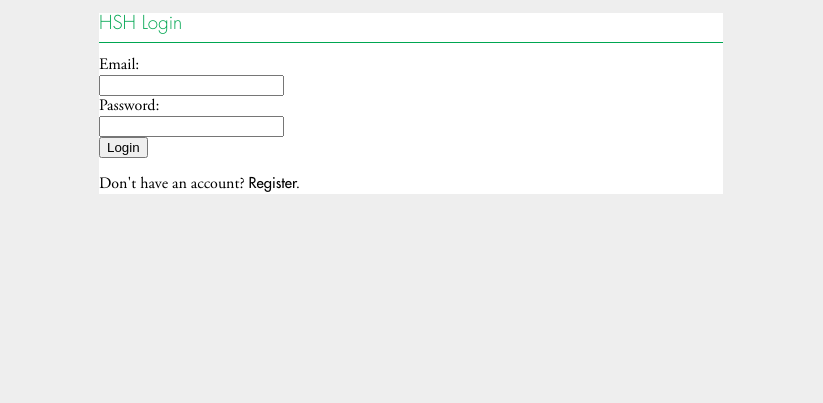
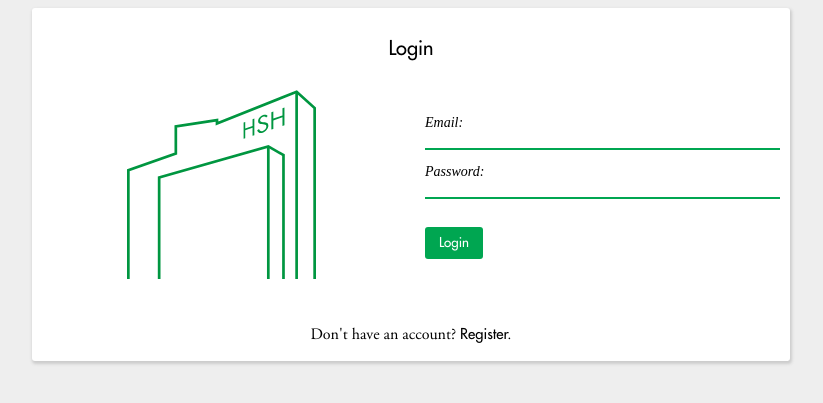
Before and after one commit to stusta-hsh/hsh-hsv, a PHP site: page /web/login.html in a window 1280 px wide. Shown: the top 403 px of the page, without its empty margins (229-1052 px from the left). Run offline with PHP 8.4, Linux system fonts and the light colour scheme; some libraries are stand-ins or nearby versions; some web fonts are replaced.

Commit message:
login page layout

```diff
--- a/res/css/desktop.css
+++ b/res/css/desktop.css
@@ -9,40 +9,34 @@
     font-weight: 200
 }
 @font-face {
+	font-family: Futura;
+    src: url("../fonts/Futura-LightOblique.otf") format("opentype");
+    font-weight: 200;
+    font-style: oblique;
+}
+@font-face {
 	font-family: Garamond;
 	src: url("../fonts/Garamond-Regular.otf") format("opentype");
 }
 
 :root {
     --accent: #00A651;
+    --accent-light: #3dd191;
 }
 
 html {
-    max-width: 40em;
     margin: 0 auto;
     background-color: #EEE;
+    font-family: Garamond;
+	text-align: center;
+	padding: 0px 0px 15px 0px;
 }
 
-div {
-    font-family: Garamond;
+p {
     text-align: justify;
+    text-align-last: center;
     line-height: 125%;
-    background-color: #FFF;
 }
-
-h1 {
-    font-family: Futura;
-    font-weight: 200;
-    font-size: 117%;
-    color: var(--accent);
-    border-bottom: 0.35pt solid var(--accent);
-    padding-bottom: 0.5em
-}
-
-ol { list-style: outside decimal }
-ol > ol { list-style: outside lower-latin; }
-ol > ol > ol { list-style: outside upper-latin; }
-ol > ol > ol > ol { list-style: outside upper-roman; }
 
 a {
     font-family: Futura;
@@ -51,7 +45,84 @@ a {
     text-decoration: none;
 }
 
-textarea {
+.input {
+    margin: 14px;
+}
+
+label {
+    display: block;
+    text-align: left;
+    font-family: Futura;
+    font-weight: 200;
+    font-style: oblique;
+    font-size: 14px;
+}
+
+input[type=text], input[type=email], input[type=password] {
+    display: block;
     width: 100%;
-    height: 50em;
+    border: none;
+    border-bottom: 2px solid var(--accent);
 }
+
+input[type=button] {
+    padding: 8px 14px;
+    background-color: var(--accent);
+    border: none;
+    border-radius: 3px;
+    font-family: Futura;
+    color: white;
+}
+
+ol { list-style: outside decimal }
+ol > ol { list-style: outside lower-latin; }
+ol > ol > ol { list-style: outside upper-latin; }
+ol > ol > ol > ol { list-style: outside upper-roman; }
+
+.card {
+    width: 60%;
+    height: auto;
+    background-color: #fff;
+	border-radius: 3px;
+	box-shadow: 1px 2px 3px 1px #ccc;
+    margin: auto;
+    overflow: auto;
+}
+
+.card .title {
+    font-family: Futura;
+    font-weight: 400;
+    font-size: 20px;
+    text-align: left;
+    padding: 8px 15px;
+}
+
+.card .content {
+    float: left;
+}
+
+.split-2 {
+    display: flex;
+    overflow: auto;
+    align-items: center;
+    margin-bottom: 24px;
+}
+
+.split-2 .content {
+    width: 50%;
+}
+.split-3 .content {
+    width: 33%;
+}
+
+.split-2 .content img {
+    width: 50%;
+}
+
+p.content {
+    width: 100%;
+}
+
+.form {
+    text-align: left;
+}
--- a/web/login.html
+++ b/web/login.html
@@ -10,15 +10,27 @@
 
 <body>
 	<div class='card'>
-		<h1>HSH Login</h1>
+		<p class='title'>Login</p>
 
-		<label for="username">Email:</label><br/>
-		<input type="email" id="email" name="email"/><br/>
-		<label for="pwd">Password:</label><br/>
-		<input type="password" id="password" name="password"/><br/>
-		<button>Login</button>
+		<div class='split-2'>
+			<div class='content'>
+				<img src='res/icon.svg'>
+			</div>
 
-		<p>Don't have an account? <a href="register">Register.</a></p>
+			<div class='content form'>
+				<div class='input'>
+					<label for="email">Email:</label>
+					<input type="email" id="email" name="email"/>
+				</div>
+				<div class='input'>
+					<label for="pwd">Password:</label>
+					<input type="password" id="pwd" name="password"/>
+				</div>
+				<input class='input' type='button' value='Login'>
+			</div>
+		</div>
+
+		<p class='content'>Don't have an account? <a href="register">Register.</a></p>
 	</div>
 
 <script>
```
